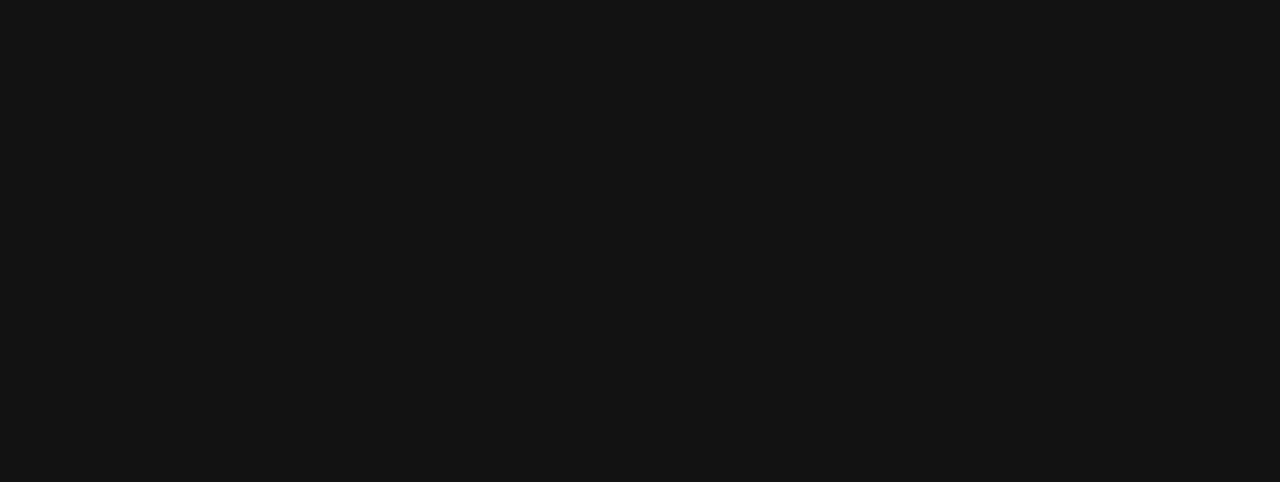
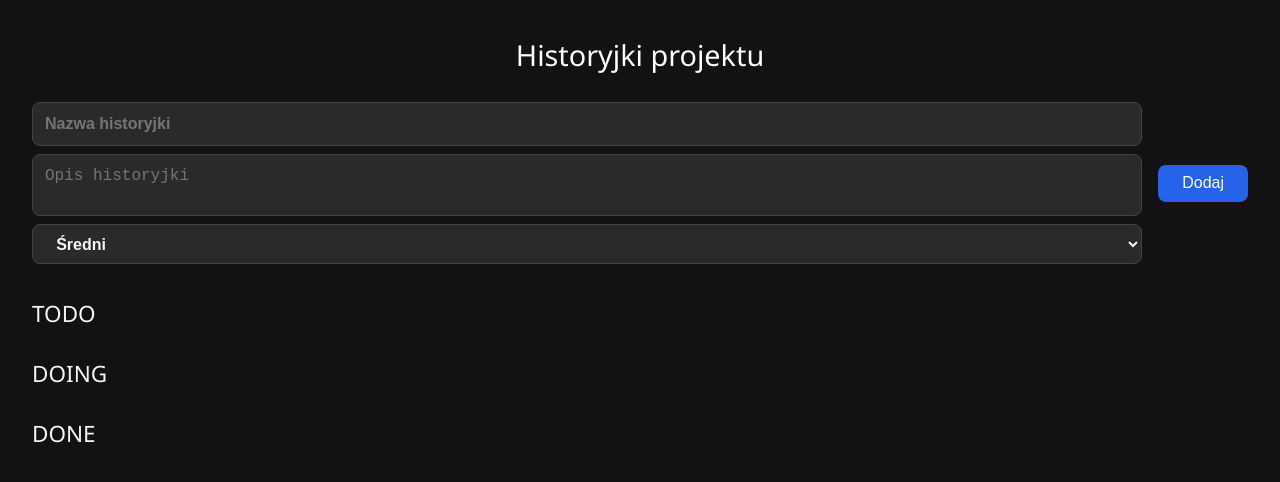
Before and after one commit to Miguel-124/Project_Web_TS, a Vue app in the folder ManagMe/: page /stories in a window 1280 px wide. Before the commit this address had no page. Shown: the top 482 px of the page. Built offline with nearby package versions, Linux system fonts and the light colour scheme; the HTML template or start-up script is replaced by a standard one.

Commit message:
enhance UI components and add story management features; update styles, routing, and implement story status functionality

```diff
--- a/ManagMe/src/assets/main.css
+++ b/ManagMe/src/assets/main.css
@@ -75,34 +75,7 @@
   display: flex;
   flex-direction: column;
   gap: 0.5rem;
-  align-items: flex-end;
-}
-
-.actions a,
-.actions button {
-  line-height: 1;
-  display: inline-block;
-  text-align: left;
-}
-
-a,
-button {
-  padding: 0.6rem 1.2rem;
-  text-decoration: none;
-  align-self: center;
-  height: 100%;
-  white-space: nowrap;
-  background-color: #2563eb;
-  color: white;
-  border-radius: 0.5rem;
-  border: none;
-  font-size: 1rem;
-  cursor: pointer;
-  transition: background-color 0.2s ease;
-}
-
-button:hover {
-  background-color: #002e83;
+  align-items: center;
 }
 
 .form-wrapper {
@@ -130,8 +103,32 @@
   margin: 0;
 }
 
+input {
+  font-weight: bold;
+}
+
+.btn {
+  display: inline-block;
+  padding: 0.6rem 1.5rem;
+  font-size: 1rem;
+  border: none;
+  border-radius: 0.5rem;
+  cursor: pointer;
+  transition: background-color 0.2s ease;
+  text-align: center;
+  white-space: nowrap;
+  color: white;
+  background-color: #2563eb;
+  text-decoration: none;
+}
+
+button:hover {
+  background-color: #002e83;
+}
+
 .btn-edit {
   background-color: #16a34a;
+  text-align: center;
 }
 
 .btn-edit:hover {
@@ -144,8 +141,12 @@
 }
 
 .btn-active.selected {
+  color: white;
+}
+
+.btn-add {
+  align-self: center;
   background-color: #2563eb;
-  color: white;
 }
 
 .user-info {
@@ -157,3 +158,23 @@
 .project-item.active {
   border: 2px solid #2563eb;
 }
+
+select {
+  width: 100%;
+  padding: 0.6rem 1.2rem;
+  font-weight: bold;
+  font-size: 1rem;
+  border: 1px solid #444;
+  border-radius: 0.5rem;
+  background-color: #2a2a2a;
+  color: #f5f5f5;
+  background-repeat: no-repeat;
+  background-position: right 0.75rem center;
+  background-size: 0.65rem;
+}
+
+select:focus {
+  outline: none;
+  border-color: #888;
+  background-color: #2f2f2f;
+}
--- a/ManagMe/src/router/index.ts
+++ b/ManagMe/src/router/index.ts
@@ -1,6 +1,7 @@
 import { createRouter, createWebHistory } from 'vue-router'
 import EditProjectView from '@/views/EditProject.vue'
 import ProjectListView from '@/views/ProjectListView.vue'
+import StoryListView from '@/views/StoryListView.vue'
 
 const router = createRouter({
   history: createWebHistory(import.meta.env.BASE_URL),
@@ -15,6 +16,11 @@
       name: 'editProject',
       component: EditProjectView,
     },
+    {
+      path: '/stories',
+      name: 'stories',
+      component: StoryListView
+    }
   ],
 })
 
--- a/ManagMe/src/views/EditProject.vue
+++ b/ManagMe/src/views/EditProject.vue
@@ -12,7 +12,7 @@
           rows="2"
         />
       </div>
-      <button type="submit">Zapisz zmiany</button>
+      <button type="submit" class="btn">Zapisz zmiany</button>
     </form>
   </div>
 </template>
--- a/ManagMe/src/views/ProjectListView.vue
+++ b/ManagMe/src/views/ProjectListView.vue
@@ -17,7 +17,10 @@
           rows="2"
         />
       </div>
-      <button type="submit">Dodaj projekt</button>
+      <div class="actions">
+        <button type="submit" class="btn">Dodaj projekt</button>
+        <router-link to="/stories" class="btn btn-edit" rows="2">Otwórz projekt</router-link>
+      </div>
     </form>
 
     <!-- Lista projektów -->
@@ -34,13 +37,13 @@
         </div>
         <button
           @click="setActive(project.id)"
-          :class="['btn-active', { selected: project.id === activeProjectId }]"
+          :class="['btn-active', 'btn', { selected: project.id === activeProjectId }]"
         >
           Aktywny
         </button>
         <div class="actions">
-          <router-link :to="`/edit/${project.id}`" class="btn-edit">Edytuj</router-link>
-          <button @click="deleteProject(project.id)">Usuń</button>
+          <router-link :to="`/edit/${project.id}`" class="btn btn-edit">Edytuj</router-link>
+          <button @click="deleteProject(project.id)" class="btn">Usuń</button>
         </div>
       </li>
     </ul>
--- a/ManagMe/src/views/StoryListView.vue
+++ b/ManagMe/src/views/StoryListView.vue
@@ -1,22 +1,23 @@
 <template>
-  <div class="container">
+  <div>
     <h1>Historyjki projektu</h1>
-
-    <!-- Formularz -->
-    <form @submit.prevent="addStory" class="form-fields">
+    <form @submit.prevent="addStory" class="form-wrapper">
+      <div class="form-fields">
         <input v-model="newStory.name" placeholder="Nazwa historyjki" required />
         <textarea
           v-model="newStory.description"
           placeholder="Opis historyjki"
           ref="textareaRef"
           @input="autoResize"
+          rows="2"
         />
-      <select v-model="newStory.priority">
+        <select v-model="newStory.priority" rows="3">
           <option value="low">Niski</option>
           <option value="medium">Średni</option>
           <option value="high">Wysoki</option>
         </select>
-      <button type="submit">Dodaj</button>
+      </div>
+      <button type="submit" class="btn btn-add">Dodaj</button>
     </form>
 
     <!-- Lista podzielona na statusy -->
@@ -33,7 +34,28 @@
             </small>
           </div>
           <div class="actions">
-            <button @click="deleteStory(story.id)">Usuń</button>
+            <button
+              v-if="story.status === 'todo'"
+              class="btn btn-edit"
+              @click="changeStatus(story, 'doing')"
+            >
+              → Rozpocznij →
+            </button>
+            <button
+              v-if="story.status === 'doing'"
+              class="btn btn-edit"
+              @click="changeStatus(story, 'done')"
+            >
+              ✓ Zakończ ✓
+            </button>
+            <button
+              v-if="story.status === 'done'"
+              class="btn btn-edit"
+              @click="changeStatus(story, 'todo')"
+            >
+              ⟲ Cofnij ⟲
+            </button>
+            <button @click="deleteStory(story.id)" class="btn">Usuń</button>
           </div>
         </li>
       </ul>
@@ -43,7 +65,7 @@
 
 <script setup lang="ts">
 import { ref, onMounted } from 'vue'
-import type { Story, StoryPriority } from '@/models/Story'
+import type { Story, StoryPriority, StoryStatus } from '@/models/Story'
 import { StoryService } from '@/services/StoryService'
 import { useCurrentUser } from '@/composables/useCurrentUser'
 import { useActiveProject } from '@/composables/useActiveProject'
@@ -107,4 +129,12 @@
   const date = new Date(dateStr)
   return date.toLocaleDateString()
 }
+
+function changeStatus(story: Story, newStatus: StoryStatus) {
+  const updatedStory = { ...story, status: newStatus }
+  service.update(updatedStory)
+  if (activeProjectId.value) {
+    stories.value = service.getByProject(activeProjectId.value)
+  }
+}
 </script>
```
Lines whose indentation alone changed are shown as unchanged.
